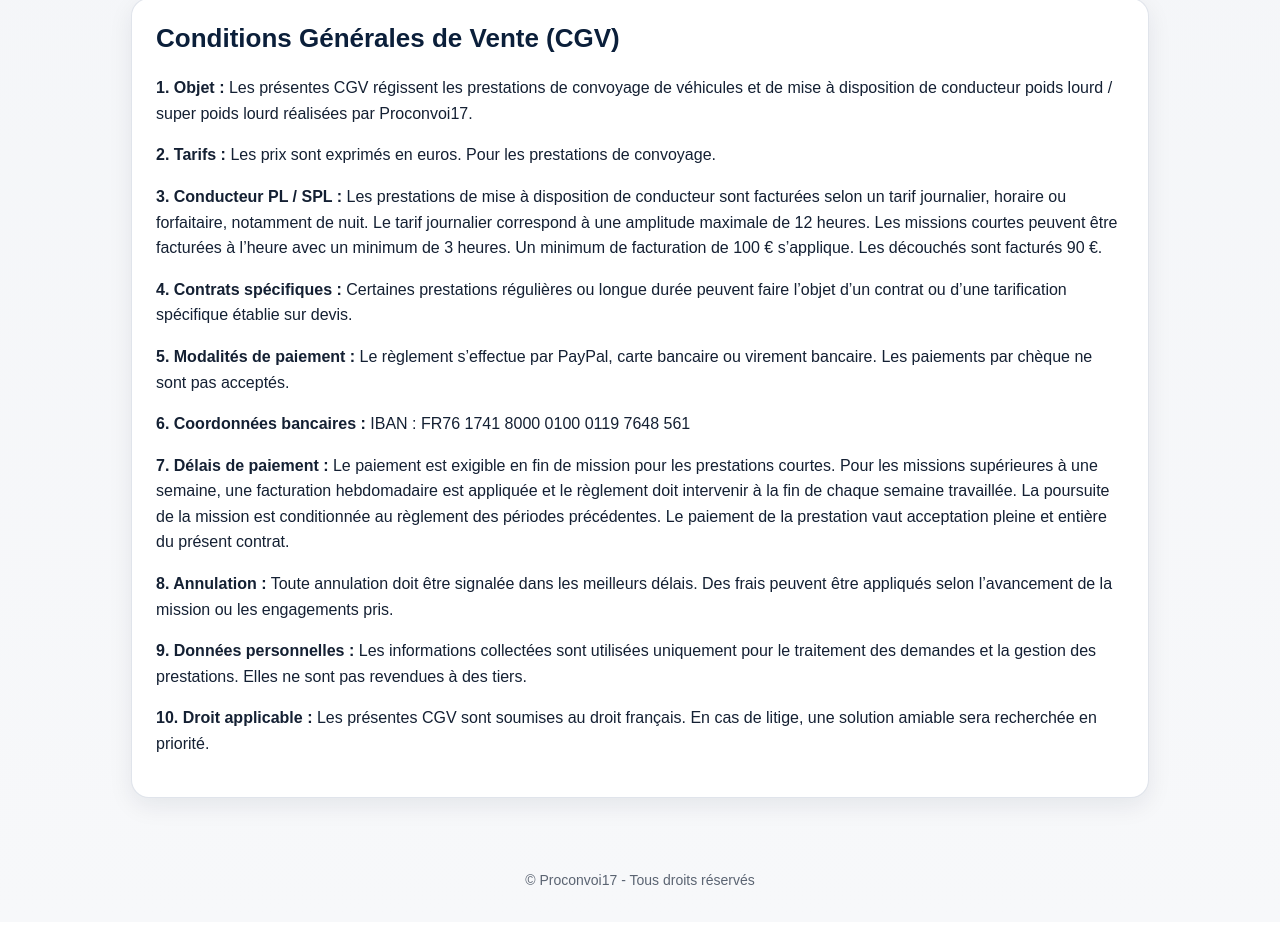
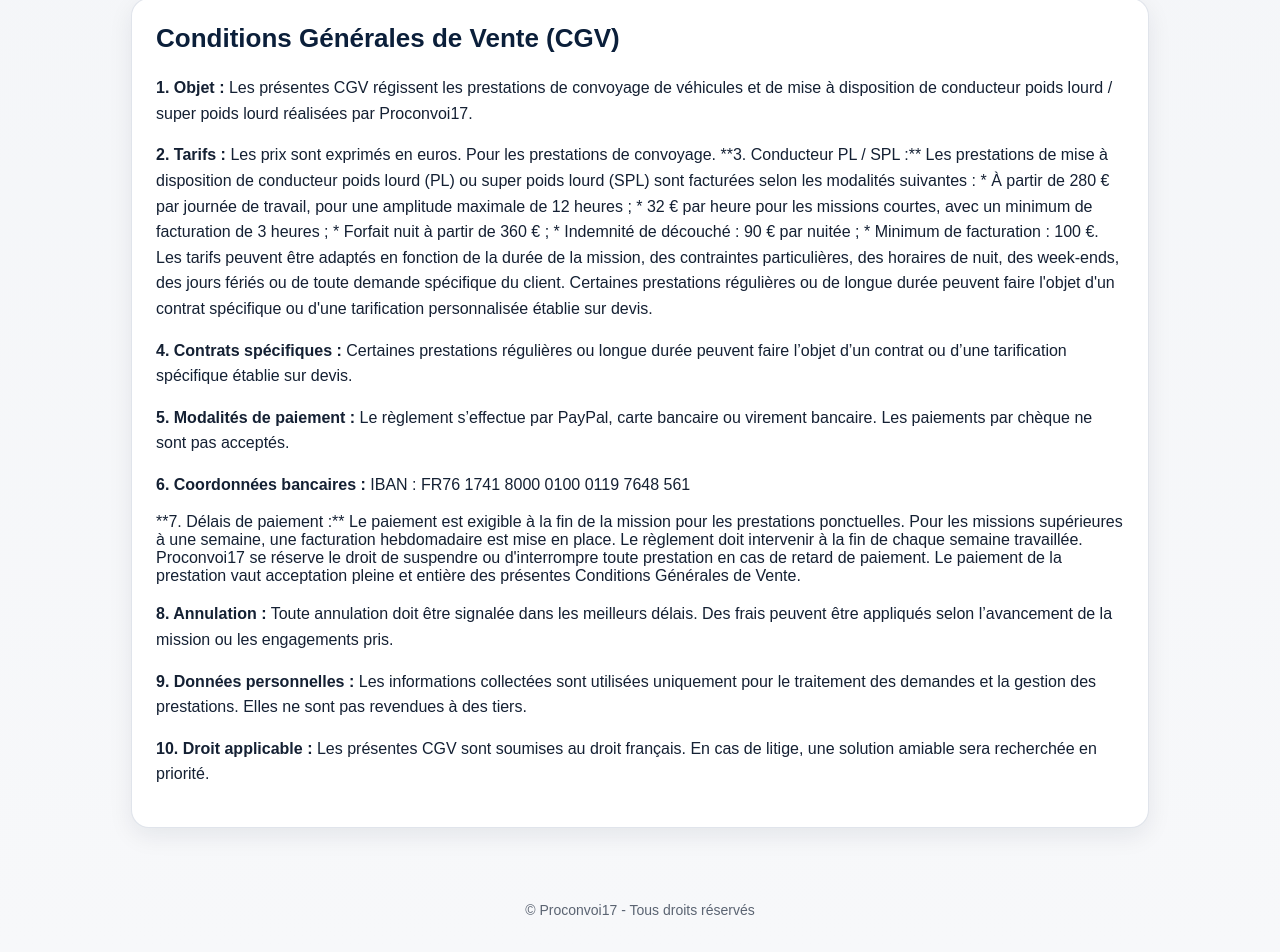
Before and after one commit to MPLE-convoyage/proconvoi17-site, a website: page index.html in a window 1280 px wide. Shown: the part 2543-3495 px from the top of the page. Before the commit the page ends 3465 px from the top, so only its background shows below. Drawn offline with Linux system fonts and the light colour scheme.

Commit message:
Revise driver service terms and pricing details
Updated pricing and payment terms for driver services.

```diff
--- a/index.html
+++ b/index.html
@@ -466,7 +466,20 @@
 
       <p><strong>2. Tarifs :</strong> Les prix sont exprimés en euros. Pour les prestations de convoyage.
 
-      <p><strong>3. Conducteur PL / SPL :</strong> Les prestations de mise à disposition de conducteur sont facturées selon un tarif journalier, horaire ou forfaitaire, notamment de nuit. Le tarif journalier correspond à une amplitude maximale de 12 heures. Les missions courtes peuvent être facturées à l’heure avec un minimum de 3 heures. Un minimum de facturation de 100 € s’applique. Les découchés sont facturés 90 €.</p>
+      **3. Conducteur PL / SPL :**
+
+Les prestations de mise à disposition de conducteur poids lourd (PL) ou super poids lourd (SPL) sont facturées selon les modalités suivantes :
+
+* À partir de 280 € par journée de travail, pour une amplitude maximale de 12 heures ;
+* 32 € par heure pour les missions courtes, avec un minimum de facturation de 3 heures ;
+* Forfait nuit à partir de 360 € ;
+* Indemnité de découché : 90 € par nuitée ;
+* Minimum de facturation : 100 €.
+
+Les tarifs peuvent être adaptés en fonction de la durée de la mission, des contraintes particulières, des horaires de nuit, des week-ends, des jours fériés ou de toute demande spécifique du client.
+
+Certaines prestations régulières ou de longue durée peuvent faire l'objet d'un contrat spécifique ou d'une tarification personnalisée établie sur devis.
+
 
       <p><strong>4. Contrats spécifiques :</strong> Certaines prestations régulières ou longue durée peuvent faire l’objet d’un contrat ou d’une tarification spécifique établie sur devis.</p>
 
@@ -474,7 +487,16 @@
 
       <p><strong>6. Coordonnées bancaires :</strong> IBAN : FR76 1741 8000 0100 0119 7648 561</p>
 
-      <p><strong>7. Délais de paiement :</strong> Le paiement est exigible en fin de mission pour les prestations courtes. Pour les missions supérieures à une semaine, une facturation hebdomadaire est appliquée et le règlement doit intervenir à la fin de chaque semaine travaillée. La poursuite de la mission est conditionnée au règlement des périodes précédentes. Le paiement de la prestation vaut acceptation pleine et entière du présent contrat.</p>
+      **7. Délais de paiement :**
+
+Le paiement est exigible à la fin de la mission pour les prestations ponctuelles.
+
+Pour les missions supérieures à une semaine, une facturation hebdomadaire est mise en place. Le règlement doit intervenir à la fin de chaque semaine travaillée.
+
+Proconvoi17 se réserve le droit de suspendre ou d'interrompre toute prestation en cas de retard de paiement.
+
+Le paiement de la prestation vaut acceptation pleine et entière des présentes Conditions Générales de Vente.
+
 
       <p><strong>8. Annulation :</strong> Toute annulation doit être signalée dans les meilleurs délais. Des frais peuvent être appliqués selon l’avancement de la mission ou les engagements pris.</p>
 
```
